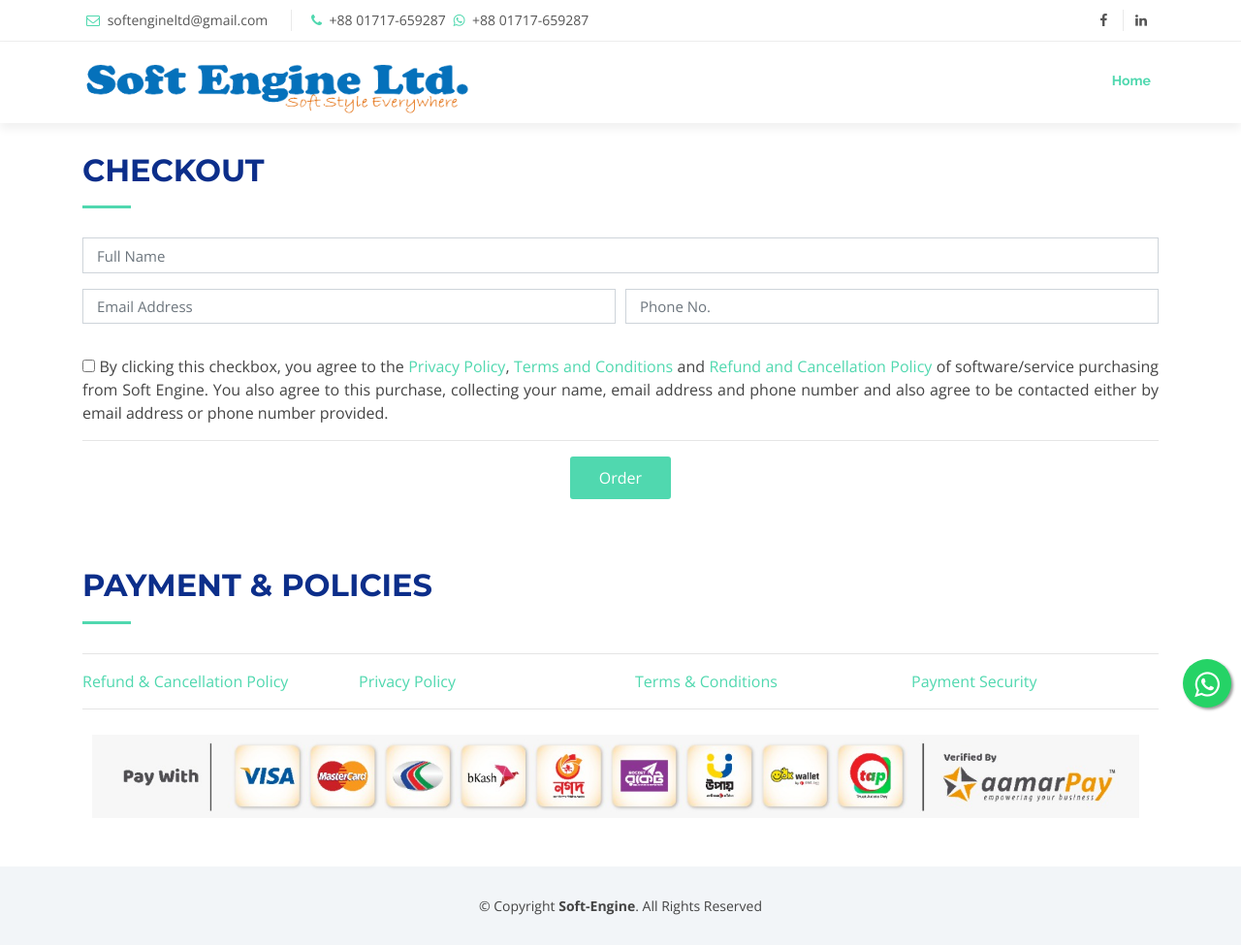
After one commit to khomeni404/soft-engine-reveal, a PHP site: page /forms/checkout.php in a window 1280 px wide. The commit adds this page. Shown: the whole page at 97% size. Run offline with PHP 8.4, Linux system fonts and the light colour scheme; some libraries are stand-ins or nearby versions.

Commit message:
checkout init

```diff
--- a/assets/css/style.css
+++ b/assets/css/style.css
@@ -658,7 +658,7 @@ section {
 }
 
 #services .box {
-  padding: 40px;
+  padding: 60px;
   margin-bottom: 40px;
   box-shadow: 10px 10px 15px rgba(73, 78, 92, 0.1);
   background: #fff;
--- /dev/null
+++ b/forms/checkout.php
@@ -0,0 +1,208 @@
+<!DOCTYPE html>
+<html lang="en">
+
+<head>
+    <meta charset="utf-8">
+    <meta content="width=device-width, initial-scale=1.0" name="viewport">
+
+    <title>Soft Engine Ltd.</title>
+    <meta content="" name="descriptison">
+    <meta content="" name="keywords">
+
+    <!-- Favicons -->
+    <link href="../assets/img/log-pointer.ico" rel="icon">
+    <link href="../assets/img/log-pointer.ico" rel="apple-touch-icon">
+
+    <!-- Google Fonts -->
+    <link href="https://fonts.googleapis.com/css?family=Open+Sans:300,300i,400,400i,700,700i|Raleway:300,400,500,700,800|Montserrat:300,400,700"
+          rel="stylesheet">
+
+    <!-- Vendor CSS Files -->
+    <link href="../assets/vendor/bootstrap/css/bootstrap.min.css" rel="stylesheet">
+    <link href="../assets/vendor/ionicons/css/ionicons.min.css" rel="stylesheet">
+    <link href="../assets/vendor/animate.css/animate.min.css" rel="stylesheet">
+    <link href="../assets/vendor/font-awesome/css/font-awesome.min.css" rel="stylesheet">
+    <link href="../assets/vendor/venobox/venobox.css" rel="stylesheet">
+    <link href="../assets/vendor/owl.carousel/assets/owl.carousel.min.css" rel="stylesheet">
+    <link href="../assets/vendor/boxicons/css/boxicons.min.css" rel="stylesheet">
+
+    <!-- Template Main CSS File -->
+    <link href="../assets/css/style.css" rel="stylesheet">
+
+    <!-- =======================================================
+    * Template Name: Reveal - v2.1.0
+    * Template URL: https://bootstrapmade.com/reveal-bootstrap-corporate-template/
+    * Author: BootstrapMade.com
+    * License: https://bootstrapmade.com/license/
+    ======================================================== -->
+    <style>
+        .float{
+            position:fixed;
+            width:50px;
+            height:50px;
+            bottom:70px;
+            right:10px;
+            background-color:#25d366;
+            color:#FFF;
+            border-radius:50px;
+            text-align:center;
+            font-size:30px;
+            box-shadow: 2px 2px 3px #999;
+            z-index:100;
+        }
+
+        .my-float{
+            margin-top:11px;
+        }
+    </style>
+    <link rel="stylesheet" href="https://maxcdn.bootstrapcdn.com/font-awesome/4.5.0/css/font-awesome.min.css">
+    <a href="https://api.whatsapp.com/send?phone=+8801717659287" class="float" target="_blank">
+        <i class="fa fa-whatsapp my-float"></i>
+    </a>
+</head>
+
+<body>
+
+<!-- ======= Top Bar ======= -->
+<section id="topbar" class="d-none d-lg-block">
+    <div class="container clearfix">
+        <div class="contact-info float-left">
+            <i class="fa fa-envelope-o"></i> <a href="mailto:softengineltd@gmail.com" target="_blank">softengineltd@gmail.com</a>
+            <i class="fa fa-phone"></i> <a href="tel:+8801717659287" target="_blank">+88 01717-659287</a>
+            <i class="fa fa-whatsapp"></i> <a href="https://wa.me/+8801717659287" target="_blank">+88 01717-659287</a>
+        </div>
+        <div class="social-links float-right">
+            <a href="https://www.facebook.com/khomeni404" class="facebook"><i class="fa fa-facebook"></i></a>
+            <a href="https://www.linkedin.com/in/khomeni404" class="linkedin"><i class="fa fa-linkedin"></i></a>
+        </div>
+    </div>
+</section><!-- End Top Bar-->
+
+<!-- ======= Header ======= -->
+<header id="header">
+    <div class="container">
+
+        <div id="logo" class="pull-left">
+            <a href="index.html"><img src="../assets/img/logos/Soft%20Engine%20Logo.PNG" width="400" height="55"
+                                      alt=""></a>
+        </div>
+
+        <nav id="nav-menu-container">
+            <ul class="nav-menu">
+                <li class="menu-active"><a href="https://www.sebd.co">Home</a></li>
+            </ul>
+        </nav><!-- #nav-menu-container -->
+    </div>
+</header><!-- End Header -->
+
+<main id="main">
+    <section id="contact" class="wow fadeInUp">
+        <div class="container">
+            <div class="section-header">
+                <h2>Checkout</h2>
+            </div>
+            <div class="form">
+                <form onsubmit="return postMessage(event)" method="post" role="form" id="msg-form" name="msg-form"
+                      class="php-email-form">
+                    <div class="form-row">
+                        <div class="form-group col-md-12">
+                            <input type="text" required name="name" class="form-control" id="name"
+                                   placeholder="Full Name"
+                                   data-rule="minlen:3" data-msg="Please enter at least 4 characters"/>
+                            <div class="validate"></div>
+                        </div>
+                    </div>
+
+                    <div class="form-row">
+                        <div class="form-group col-md-6">
+                            <input type="email" required class="form-control" name="email" id="email"
+                                   placeholder="Email Address"
+                                   data-rule="email" data-msg="Please enter a valid email"/>
+                            <div class="validate"></div>
+                        </div>
+                        <div class="form-group col-md-6">
+                            <input type="text" required class="form-control" name="subject" id="subject"
+                                   placeholder="Phone No."
+                                   data-rule="minlen:11" data-msg="Please provide a valid Mobile Number"/>
+                            <div class="validate"></div>
+                        </div>
+                    </div>
+
+                    <div class="mb-3">
+                        <div class="loading">Loading</div>
+                        <div class="error-message"></div>
+                        <div class="sent-message">Your order has been received. Thank you.</div>
+                    </div>
+
+                    <div style="text-align: justify">
+                        <input type="checkbox">
+                        By clicking this checkbox, you agree to the <a href="#" data-toggle="modal" data-target="#privacyModal">Privacy Policy</a>, <a href="#" data-toggle="modal" data-target="#termsModal">Terms and Conditions</a> and <a href="#" data-toggle="modal" data-target="#refundModal">Refund and Cancellation Policy</a> of software/service purchasing from Soft Engine. You also agree to this purchase, collecting your name, email address and phone number and also agree to be contacted either by email address or phone number provided.
+                    </div>
+                    <hr>
+                    <div class="text-center">
+                        <button type="submit">Order</button>
+                    </div>
+                </form>
+            </div>
+
+        </div>
+    </section>
+
+</main><!-- End #main -->
+
+<section id="pay_partner" class="wow fadeInUp">
+    <div class="container">
+        <div class="section-header">
+            <h2>Payment & Policies</h2>
+
+        </div>
+        <hr>
+        <div class="row">
+            <div class="col-md-3"><a href="#" data-toggle="modal" data-target="#refundModal">Refund & Cancellation Policy</a></div>
+            <div class="col-md-3"><a href="#" data-toggle="modal" data-target="#privacyModal">Privacy Policy</a></div>
+            <div class="col-md-3"><a href="#" data-toggle="modal" data-target="#termsModal">Terms & Conditions</a></div>
+            <div class="col-md-3"><a href="#" data-toggle="modal" data-target="#paySecModal">Payment Security</a></div>
+        </div>
+        <hr>
+        <div>
+            <img style="padding: 10px" width="1100px" src="../assets/img/aamarPay.jpg" alt="">
+        </div>
+
+    </div>
+</section>
+
+<?php include("../modals.php") ?>
+
+<!-- ======= Footer ======= -->
+<footer id="footer">
+    <div class="container">
+        <div class="copyright">
+            &copy; Copyright <strong>Soft-Engine</strong>. All Rights Reserved
+        </div>
+    </div>
+</footer><!-- End Footer -->
+
+<a href="#" class="back-to-top"><i class="fa fa-chevron-up"></i></a>
+
+<!-- Vendor JS Files -->
+<script src="../assets/vendor/jquery/jquery.min.js"></script>
+<script src="../assets/vendor/jquery/jquery.min.js"></script>
+<script src="../assets/vendor/bootstrap/js/bootstrap.bundle.min.js"></script>
+<script src="../assets/vendor/jquery.easing/jquery.easing.min.js"></script>
+<script src="https://cdnjs.cloudflare.com/ajax/libs/axios/0.21.1/axios.min.js"></script>
+<script src="https://cdnjs.cloudflare.com/ajax/libs/jquery-validate/1.19.3/jquery.validate.js"></script>
+<script src="../assets/vendor/php-email-form/sebd.js"></script>
+<script src="../assets/vendor/wow/wow.min.js"></script>
+<script src="../assets/vendor/venobox/venobox.min.js"></script>
+<script src="../assets/vendor/owl.carousel/owl.carousel.min.js"></script>
+<script src="../assets/vendor/jquery-sticky/jquery.sticky.js"></script>
+<script src="../assets/vendor/superfish/superfish.min.js"></script>
+<script src="../assets/vendor/hoverIntent/hoverIntent.js"></script>
+<script src="../assets/vendor/isotope-layout/isotope.pkgd.min.js"></script>
+
+<!-- Template Main JS File -->
+<script src="../../assets/js/main.js"></script>
+
+</body>
+
+</html>
--- /dev/null
+++ b/modals.php
@@ -0,0 +1,108 @@
+<div class="modal fade" id="refundModal" tabindex="-1" role="dialog" aria-hidden="true">
+    <div class="modal-dialog modal-lg" role="document">
+        <div class="modal-content">
+            <div class="modal-header">
+                <h5 class="modal-title" id="refundModalLabel"><b>Refund & Cancellation Policy</b></h5>
+                <button type="button" class="close" data-dismiss="modal" aria-label="Close">
+                    <span aria-hidden="true">&times;</span>
+                </button>
+            </div>
+            <div class="modal-body" style="text-align: justify">
+                Soft Engine Ltd. will refund the money exactly the way it was received through any purchase or as any service bill. The Refund process will be the same as per the Payment modality. However, claiming refunds for any purchases made through MFS (Mobile Financial Services) e.g. Bkash, Nagad, Rocket etc. will incur a service/cash-out charge which has to be borne by the customer. The charge amount will vary according to the MFS availed during the purchase. Customers of Soft Engine Ltd. can request Refund by contacting us via Call, Email & Web. The refund may take up to 4-6 weeks from the date of applying. Refund will be applicable only on refundable services.
+                <br><br>
+                Soft Engine Ltd. provides various types of Software services with package & customized software sales. This includes Enterprise Resources Planning (ERP), Education Management System (EMS), Research Projects, Accounting Software, Real-estate Management etc. By purchasing software or services you are eligible to follow/accept the following terms and conditions.
+
+                <ul>
+                    <li>There are two types of software provide by Soft Engine Ltd. (i) Package Software & (ii) Customized Software.</li>
+                    <li>Soft Engine sales software as well as provide SAS  (software as service).</li>
+                    <li>As per written agreement, clients of Soft Engine will pay ONLY ‘Software Service Bill’ through payment gateway. No Online payment is applicable for Software sales.</li>
+                    <li>Cancellation of any order abide by the term and condition specified on the written agreement.</li>
+                    <li>For any refund/cancellation/date change related queries kindly email us at <a target="_blank" href="mailto:softengineltd@gmail.com">softengineltd@gmail.com</a>, we will take proper initiative to cancel and refund as per term and condition specified on the written agreement.</li>
+                </ul>
+            </div>
+            <div class="modal-footer">
+                <button type="button" class="btn btn-secondary" data-dismiss="modal">Close</button>
+            </div>
+        </div>
+    </div>
+</div>
+<div class="modal fade" id="privacyModal" tabindex="-1" role="dialog" aria-hidden="true">
+    <div class="modal-dialog modal-lg" role="document">
+        <div class="modal-content">
+            <div class="modal-header">
+                <h5 class="modal-title" id="privacyModalLabel">Privacy Policy</h5>
+                <button type="button" class="close" data-dismiss="modal" aria-label="Close">
+                    <span aria-hidden="true">&times;</span>
+                </button>
+            </div>
+            <div class="modal-body" style="text-align: justify">
+                ...
+            </div>
+            <div class="modal-footer">
+                <button type="button" class="btn btn-secondary" data-dismiss="modal">Close</button>
+            </div>
+        </div>
+    </div>
+</div>
+<div class="modal fade" id="termsModal" tabindex="-1" role="dialog" aria-hidden="true">
+    <div class="modal-dialog modal-lg" role="document">
+        <div class="modal-content">
+            <div class="modal-header">
+                <h5 class="modal-title" id="termsModalLabel">Terms & Conditions</h5>
+                <button type="button" class="close" data-dismiss="modal" aria-label="Close">
+                    <span aria-hidden="true">&times;</span>
+                </button>
+            </div>
+            <div class="modal-body" style="text-align: justify">
+                This software/service purchase is not for life long. It will serve for 3 (three) consecutive month from the purchase date. So, this is considered as test-version purchase. During the trial period, Soft Engine will strongly assist in configuring the software and enabling the software to run or in other words installation.
+                <br><br>
+                To cancel this order, you have to contract through our business email softengineltd@gmail.com from your email address that provided on purchasing. The refund may take up to 4-6 weeks from the date of applying. Refund will be applicable only on refundable services.
+                <br><br>
+                To use this software after the trial period, you must sign a written contract with Soft Engine with a pre-determined monthly service charge. Post-contract service charges can also be paid using online payment gateways.
+                <br><br>
+                As a condition of using our services, you attest that you are at least 18 years of age. You intend to use our services in accordance with these terms and conditions, and you will only get software/services from us with true and accurate information. If you book get software/services for any other person except you, you are responsible for informing that person about our terms and conditions.
+                <br><br>
+                Services offered to you through our website or any of our representatives, are only applicable for personal and non-commercial use. You are not allowed to sell, resell, copy, or reproduce any software/services obtained by us unless you have a B2B partnership with us.
+                <br><br><br>
+                You are also agreeing not to:
+                <br>
+                <ul>
+                    <li>Use the contents of this website anywhere else.</li>
+                    <li>Make any false or fraudulent purchasing.</li>
+                    <li>Copy any part of this website without proper permission.</li>
+                </ul>
+                If Soft Engine finds any suspicious, or fraudulent purchasing, purchased under a false name, we reserve the right to cancel the purchasing immediately and block the email, phone number that is associated with that particular account from our website. Soft Engine reserves the right to take legal action if needed, in case of any fraudulent activity. If you think your account has been blocked by any mistake, we request you to contact our customer service with proper verifiable documents.
+                <br><br>
+                Modification of these Terms and Conditions:
+                <br>
+                Soft Engine reserves the right to change the terms and conditions, at any time without prior notice. The user will respond to regularly checking the terms and conditions from this page.
+                <br><br>
+                User Agreement:
+                <br>
+                By booking any service from website you acknowledge and agree to have read, understood, and agreed to the terms and conditions (including the privacy statement). Disagreement to any of the terms and conditions stated above will not be considered after purchasing any software/service from Soft Engine.
+
+            </div>
+            <div class="modal-footer">
+                <button type="button" class="btn btn-secondary" data-dismiss="modal">Close</button>
+            </div>
+        </div>
+    </div>
+</div>
+<div class="modal fade" id="paySecModal" tabindex="-1" role="dialog" aria-hidden="true">
+    <div class="modal-dialog modal-lg" role="document">
+        <div class="modal-content">
+            <div class="modal-header">
+                <h5 class="modal-title" id="paySecModalLabel">Payment Security</h5>
+                <button type="button" class="close" data-dismiss="modal" aria-label="Close">
+                    <span aria-hidden="true">&times;</span>
+                </button>
+            </div>
+            <div class="modal-body" style="text-align: justify">
+                ...
+            </div>
+            <div class="modal-footer">
+                <button type="button" class="btn btn-secondary" data-dismiss="modal">Close</button>
+            </div>
+        </div>
+    </div>
+</div>
```
Also changed, not shown: index.php (renamed from index.html, +15 -96 lines).
